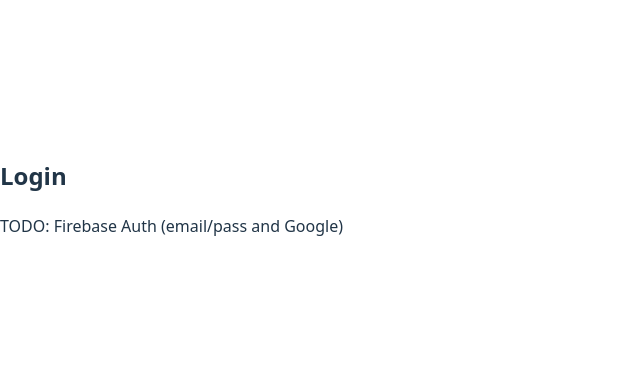
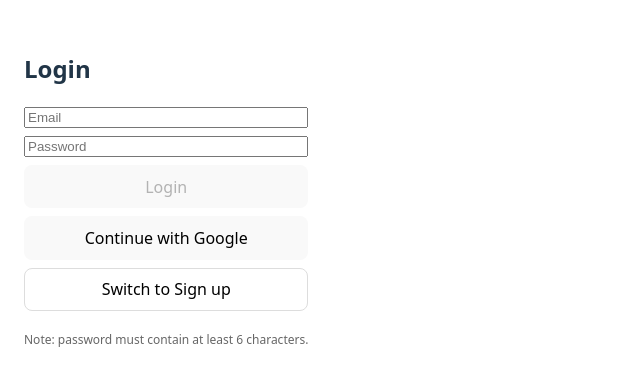
Before and after one commit to aleh02/Expense-Tracker, a React (Vite) app: page /login in a window 1280 px wide. Shown: the part 204-586 px from the top of the page, without its empty margins (0-640 px from the left). Built offline with nearby package versions, Linux system fonts and the light colour scheme; no server answers.

Commit message:
feat: firebase auth with context and route guard

```diff
--- a/src/app/App.tsx
+++ b/src/app/App.tsx
@@ -1,6 +1,11 @@
 import { RouterProvider } from 'react-router-dom';
 import { router } from './routes';
+import { AuthProvider } from '../features/auth/auth.context';
 
 export function App() {
-  return <RouterProvider router={router} />;
+  return (
+    <AuthProvider>
+      <RouterProvider router={router} />
+    </AuthProvider>
+  );
 }
--- a/src/app/layouts/AppLayout.tsx
+++ b/src/app/layouts/AppLayout.tsx
@@ -1,4 +1,6 @@
 import { NavLink, Outlet } from "react-router-dom";
+import { useAuth } from "../../features/auth/auth.context";
+import { logout } from "../../features/auth/auth.service";
 
 const linkStyle = ({ isActive }: { isActive: boolean }) => ({
     marginRight: 12,
@@ -7,9 +9,12 @@ const linkStyle = ({ isActive }: { isActive: boolean }) => ({
 });
 
 export function AppLayout() {
+    const { user } = useAuth();
+
     return (
         <div style={{ padding: 24, fontFamily: 'system-ui, sans-serif' }}>
-            <header style={{ marginBottom: 16 }}>
+            <header style={{ marginBottom: 16, display: 'flex', justifyContent: 'space-between' }}>
+                <div>
                     <h1 style={{ margin: 0 }}>Expense Tracker</h1>
                     <nav style={{ marginTop: 8 }}>
                         <NavLink to="/app/dashboard" style={linkStyle}>
@@ -22,6 +27,14 @@ export function AppLayout() {
                             Categories
                         </NavLink>
                     </nav>
+                </div>
+
+                <div style={{ textAlign: 'right' }}>
+                    <div style={{ fontSize: 12, color: '#666' }}>{user?.email}</div>
+                    <button onClick={() => logout()} style={{ marginTop: 6 }}>
+                        Logout
+                    </button>
+                </div>
             </header>
 
             <main style={{ borderTop: '1px solid #ddd', paddingTop: 16 }}>
--- /dev/null
+++ b/src/features/auth/auth.context.tsx
@@ -0,0 +1,40 @@
+import { onAuthStateChanged, type User } from "firebase/auth";
+import React, { createContext, useContext, useEffect, useMemo, useState } from "react";
+import { auth } from "../../shared/firebase/auth";
+
+type AuthState = {
+    user: User | null;
+    loading: boolean;
+};
+
+//Creates the context object as undefined
+const AuthContext = createContext<AuthState | undefined>(undefined);
+
+export function AuthProvider({ children }: { children: React.ReactNode }) {
+    // State to hold the current user and the initial loading flag
+    const [user, setUser] = useState<User | null>(null);
+    const [loading, setLoading] = useState(true);
+
+    useEffect(() => {
+        //Subscribes to Firebase auth state changes
+        const unsub = onAuthStateChanged(auth, (u) => {
+            setUser(u);
+            setLoading(false);
+        });
+        return () => unsub();   //Unsubscribes from the listener when component unmounts
+    }, []);
+
+    //Caches the value object to prevent unnecessary re-renders
+    const value = useMemo(() => ({ user, loading }), [user, loading]);
+
+    //Provides the auth state to all child components
+    return <AuthContext.Provider value={value}>{children}</AuthContext.Provider>;
+}
+
+//Custom hook to access the auth context safely
+export function useAuth() {
+    const ctx = useContext(AuthContext);
+    //Ensures the hook is called inside the Provider
+    if(!ctx) throw new Error('useAuth must be inside AuthProvider');
+    return ctx;
+}
--- /dev/null
+++ b/src/features/auth/auth.service.ts
@@ -0,0 +1,25 @@
+import {
+    createUserWithEmailAndPassword,
+    GoogleAuthProvider,
+    signInWithEmailAndPassword,
+    signInWithPopup,
+    signOut,
+} from "firebase/auth";
+import { auth } from "../../shared/firebase/auth";
+
+export function signUpEmail(email: string, password: string){
+    return createUserWithEmailAndPassword(auth, email, password);
+}
+
+export function signInEmail(email: string, password: string){
+    return signInWithEmailAndPassword(auth, email, password);
+}
+
+export function signInGoogle(){
+    const provider = new GoogleAuthProvider();
+    return signInWithPopup(auth, provider);
+}
+
+export function logout() {
+    return signOut(auth);
+}
--- a/src/features/auth/components/AuthGuard.tsx
+++ b/src/features/auth/components/AuthGuard.tsx
@@ -1,15 +1,13 @@
+//Authentication Guard
+import { Navigate } from "react-router-dom";
+import { useAuth } from "../auth.context";
 import type React from "react";
-import { Navigate } from "react-router-dom";
 
-type Props = {
-    children: React.ReactNode;
-};
+export function AuthGuard({ children }: { children: React.ReactNode }) {
+    const { user, loading } = useAuth();
 
-export function AuthGuard({ children }: Props) {
-    //Auth (user check with Firebase)
-    const isLoggedIn = true;
-
-    if(!isLoggedIn) return <Navigate to="/login" replace />;
+    if (loading) return <p>Loading...</p>;
+    if (!user) return <Navigate to="/login" replace />;
 
     return <>{children}</>;
 }
--- a/src/features/auth/pages/LoginPage.tsx
+++ b/src/features/auth/pages/LoginPage.tsx
@@ -1,8 +1,84 @@
+//Login Page
+import { useState } from "react"
+import { useNavigate } from "react-router-dom"
+import { signInEmail, signInGoogle, signUpEmail } from "../auth.service"
+
 export function LoginPage() {
+    const nav = useNavigate();
+    const [email, setEmail] = useState('');
+    const [password, setPassword] = useState('');
+    const [mode, setMode] = useState<'login' | 'signup'>('login');
+    const [error, setError] = useState<string | null>(null);
+    const [busy, setBusy] = useState(false);
+
+    async function handleEmail() {
+        setError(null);
+        setBusy(true);
+        try {
+            if (mode === 'login') await signInEmail(email, password);
+            else await signUpEmail(email, password);
+            nav('/app/dashboard', { replace: true });
+        } catch (e: any) {
+            setError(e?.message ?? 'Auth error');
+        } finally {
+            setBusy(false);
+        }
+    }
+
+    async function handleGoogle() {
+        setError(null);
+        setBusy(true);
+        try {
+            await signInGoogle();
+            nav('/app/dashboard', { replace: true });
+        } catch (e: any) {
+            setError(e?.message ?? 'Google Auth error');
+        } finally {
+            setBusy(false);
+        }
+    }
+
     return (
-        <div>
-            <h2>Login</h2>
-            <p>TODO: Firebase Auth (email/pass and Google)</p>
+        <div style={{ padding: 24, fontFamily: 'system-ui, sans-serif', maxWidth: 420 }}>
+            <h2>{mode === 'login' ? 'Login' : 'Sign up'}</h2>
+
+            <div style={{ display: 'grid', gap: 8}}>
+                <input
+                    placeholder="Email"
+                    value={email}
+                    onChange={(e) => setEmail(e.target.value)}
+                    autoComplete="email"
+                />
+                <input
+                    placeholder="Password"
+                    type="password"
+                    value={password}
+                    onChange={(e) => setPassword(e.target.value)}
+                    autoComplete={mode === 'login' ? 'current-password' : 'new-password'}
+                />
+
+                <button onClick={handleEmail} disabled={busy || !email || password.length < 6}>
+                    {busy ? '...' : mode === 'login' ? 'Login' : 'Create account'}
+                </button>
+
+                <button onClick={handleGoogle} disabled={busy}>
+                    Continue with Google
+                </button>
+
+                <button
+                    onClick={() => setMode((m) => (m === 'login' ? 'signup' : 'login'))}
+                    disabled={busy}
+                    style={{ background: 'transparent', border: '1px solid #ddd' }}
+                >
+                    Switch to {mode === 'login' ? 'Sign up' : 'Login'}
+                </button>
+
+                {error && <p style={{ color: 'crimson' }}>{error}</p>}
+
+                <p style={{ color: '#666', fontSize: 12 }}>
+                    Note: password must contain at least 6 characters.
+                </p>
+            </div>
         </div>
-    )
+    );
 }
```
Lines whose indentation alone changed are shown as unchanged.
